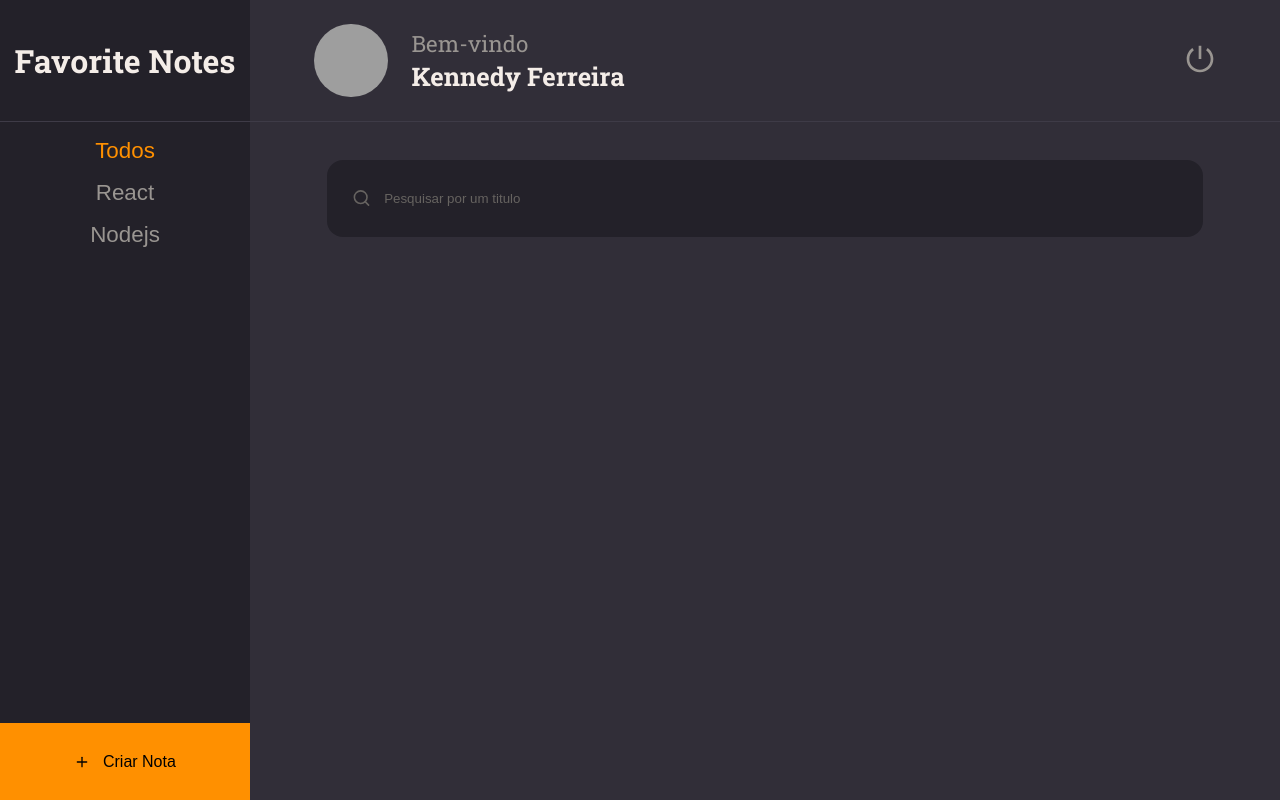
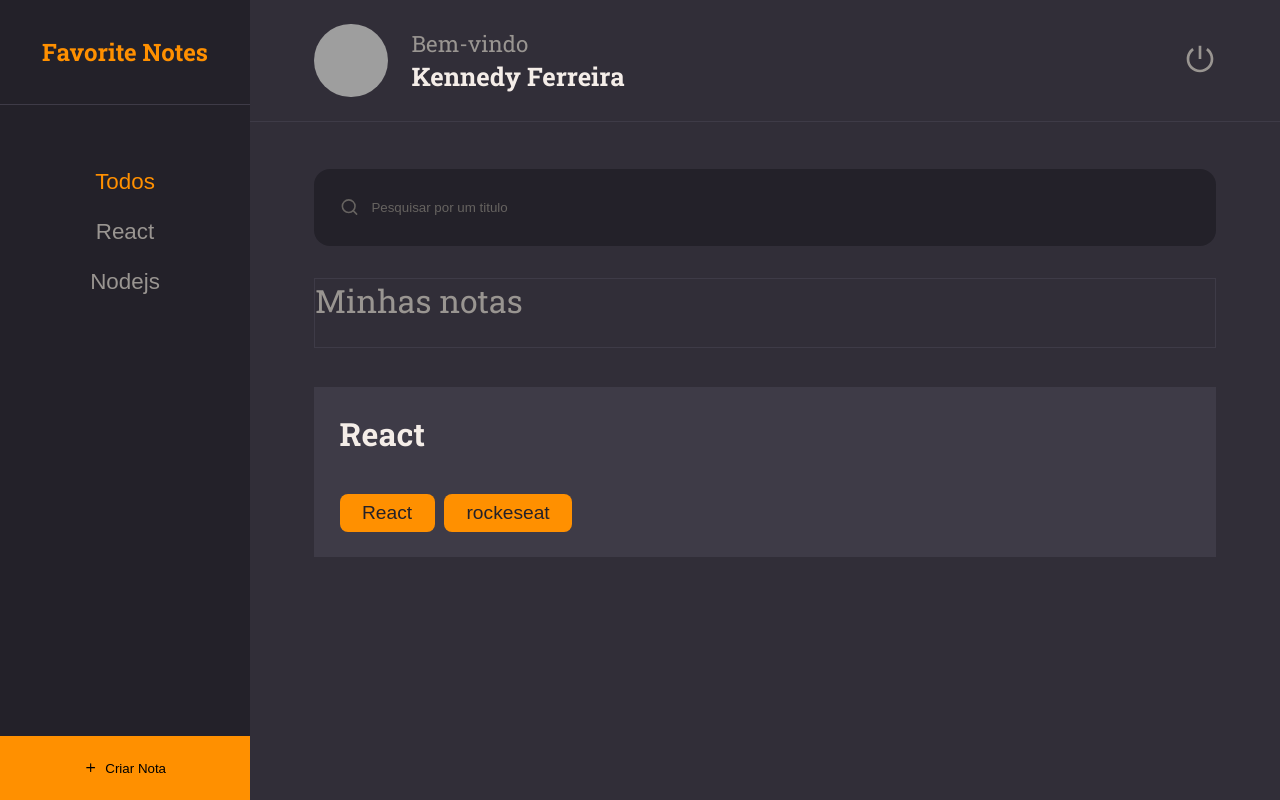
Before and after one commit to kennedysferreira/projetoFavoriteNotes, a React (Vite) app in the folder frontend/: page / in a window 1280 px wide. Built offline with nearby package versions, Linux system fonts and the light colour scheme; grey boxes are pictures that could not be loaded.

Commit message:
create note component

```diff
--- /dev/null
+++ b/frontend/src/components/note/index.tsx
@@ -0,0 +1,26 @@
+import { Key } from "react";
+import { Container } from "./style";
+import { Tag } from "../tags";
+
+type NoteProps = {
+  data: any;
+};
+export function Note({ data, ...rest }: NoteProps) {
+  return (
+    <Container {...rest}>
+      <h1>{data.title}</h1>
+      {data.tags && (
+        <footer>
+          {data.tags.map(
+            (tag: {
+              id: Key | null | undefined;
+              name: string | null | undefined;
+            }) => (
+              <Tag key={tag.id} title={tag.name} />
+            )
+          )}
+        </footer>
+      )}
+    </Container>
+  );
+}
--- /dev/null
+++ b/frontend/src/components/note/style.tsx
@@ -0,0 +1,23 @@
+import styled from "styled-components";
+
+export const Container = styled.button`
+width: 100%;
+background-color: ${({theme}) => theme.COLORS.BACKGROUND_700};
+border: none;
+padding: 1.6rem;
+margin-bottom: 1.6rem;
+
+>h1 {
+  flex: 1;
+  text-align: left;
+  font-weight: 700;
+  font-size: 2rem;
+  color: ${({theme}) => theme.COLORS.WHITE};
+}
+
+> footer {
+  width: 100%;
+  display: flex;
+  margin-top: 2.4rem;
+}
+`
--- a/frontend/src/components/tags/index.tsx
+++ b/frontend/src/components/tags/index.tsx
@@ -1,9 +1,13 @@
 import { Container } from "./style";
 
-export function Tag({title}: {title: string}) {
+type TagProps = {
+  title: string | null | undefined;
+}
+
+export function Tag({ title, ...rest }: TagProps) {
   return (
-    <Container>
+    <Container {...rest}>
       <span>{title}</span>
     </Container>
-  )
+  );
 }
--- a/frontend/src/pages/Home/index.tsx
+++ b/frontend/src/pages/Home/index.tsx
@@ -3,6 +3,8 @@ import { ButtonText } from "../../components/buttonText";
 import { Header } from "../../components/header";
 import { Container, Brand, Menu, Search, Content, NewNote } from "./style";
 import { Input } from "../../components/input";
+import { Section } from "../../components/section";
+import { Note } from "../../components/note";
 
 export function Home() {
   return (
@@ -23,7 +25,18 @@ export function Home() {
         <Input placeholder="Pesquisar por um titulo" icon={FiSearch}/>
       </Search>
 
-      <Content></Content>
+      <Content>
+        <Section title="Minhas notas">
+          <Note data={{
+            title: "React",
+            tags: [
+              {id: '1', name: "React"},
+              {id: '1', name: "rockeseat"}
+            ]
+          }}/>
+        </Section>
+
+      </Content>
 
       <NewNote>
         <FiPlus/>
--- a/frontend/src/pages/Home/style.tsx
+++ b/frontend/src/pages/Home/style.tsx
@@ -1,56 +1,69 @@
-import styled from "styled-components";
+import styled from 'styled-components'
 
 export const Container = styled.div`
   width: 100%;
   height: 100vh;
+
   display: grid;
   grid-template-columns: 250px auto;
-  grid-template-rows: 7.6rem 12.8rem auto 4.8rem;
+  grid-template-rows: 105px 128px auto 64px;
   grid-template-areas:
   "brand header"
   "menu search"
   "menu content"
-  "newNote content";
-  background-color: ${({theme}) => theme.COLORS.BACKGROUND_800};
-`;
+  "newnote content";
 
+  background-color: ${({ theme }) => theme.COLORS.BACKGROUND_800};
+`
 export const Brand = styled.div`
-grid-area: brand;
-font-size: 2;
-display: flex;
-align-items: center;
-justify-content: center;
-border-bottom: 1px solid ${({theme}) => theme.COLORS.BACKGROUND_700};
-background-color: ${({theme}) => theme.COLORS.BACKGROUND_900};
-color: ${({theme}) => theme.COLORS.ORANGE};
-`;
+  grid-area: brand;
 
+  display: flex;
+  justify-content: center;
+  align-items: center;
+
+  border-bottom-width: 1px;
+  border-bottom-style: solid;
+  border-bottom-color: ${({ theme }) => theme.COLORS.BACKGROUND_700};
+
+  background-color: ${({ theme }) => theme.COLORS.BACKGROUND_900};
+
+  > h1 {
+    font-size: 24px;
+    color: ${({ theme }) => theme.COLORS.ORANGE};
+  }
+`
 export const Menu = styled.ul`
-grid-area: menu;
-background-color: ${({theme}) => theme.COLORS.BACKGROUND_900};
-display: flex;
-align-items: center;
-gap: 1rem;
-flex-direction: column;
-padding-top: 1rem;
-`;
+  grid-area: menu;
+  background-color: ${({ theme }) => theme.COLORS.BACKGROUND_900};
 
+  padding-top: 64px;
+  text-align: center;
+
+  > li {
+    margin-bottom: 24px;
+  }
+`
 export const Search = styled.div`
-grid-area: search;
-padding: 2.4rem 4.8rem 0;
-`;
+  grid-area: search;
+  padding: 64px 64px 0;
+`
+export const Content = styled.div`
+  grid-area: content;
+  padding: 0 64px;
+  overflow-y: auto;
+`
+export const NewNote = styled.button`
+  grid-area: newnote;
 
+  background-color: ${({ theme }) => theme.COLORS.ORANGE};
+  border: none;
 
-export const Content = styled.div`
-grid-area: content;
-`;
-export const NewNote = styled.button`
-grid-area: newNote;
-background-color: ${({theme}) => theme.COLORS.ORANGE};
-border: none;
-display: flex;
-align-items: center;
-justify-content: center;
-gap: 0.8rem;
-font-size: 1rem;
-`;
+  display: flex;
+  align-items: center;
+  justify-content: center;
+
+  svg {
+    margin-right: 8px;
+  }
+`
--- a/frontend/src/styles/global.tsx
+++ b/frontend/src/styles/global.tsx
@@ -10,14 +10,14 @@ export default createGlobalStyle`
 }
 
 #root {
-  font-size: 62.5%;
+
   font-family: 'Roboto Slab', sans-serif;
 }
 
 body {
   background: ${({theme}) => theme.COLORS.BACKGROUND_800};
   color: ${({theme}) => theme.COLORS.WHITE};
-  font-size: 1.6rem;
+
 }
 
 a {
```
